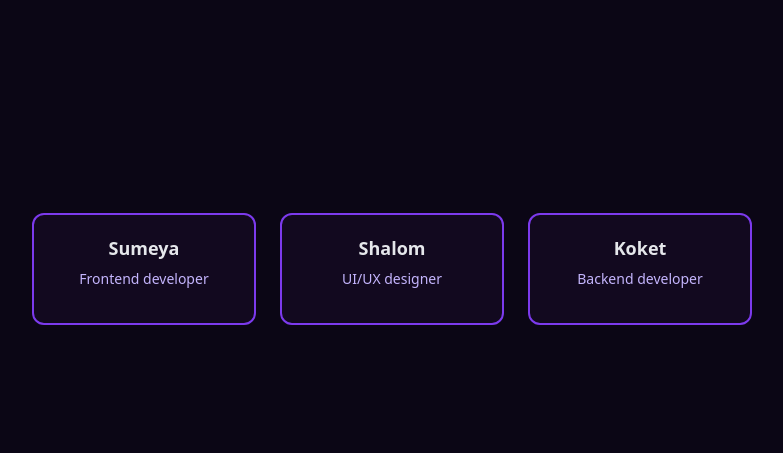
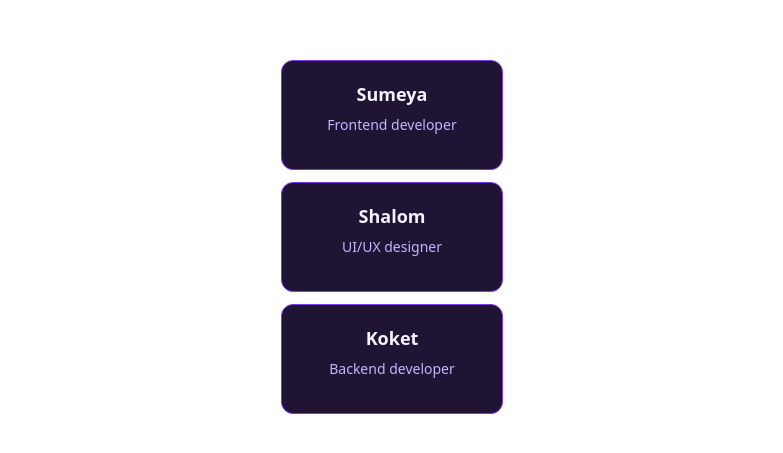
Before and after one commit to Hawi-G/spec-frontend-journey, a Vue app: page / in a window 1280 px wide. Shown: the part 163-616 px from the top of the page, without its empty margins (248-1031 px from the left). Built offline with nearby package versions, Linux system fonts and the light colour scheme.

Commit message:
used components folder for automatic import instead of creating another folder

```diff
--- a/src/App.vue
+++ b/src/App.vue
@@ -6,26 +6,6 @@
   </div>
 </template>
 
-<script>
-import UserCard from "./component/UserCard.vue";
-
-export default {
-  components: {
-    UserCard
-  }
-};
+<script setup>
+import UserCard from './components/UserCard.vue'
 </script>
-
-<style>
-body {
-  background-color: #0b0615;
-}
-
-.container {
-  display: flex;
-  justify-content: center;
-  align-items: center;
-  gap: 24px;
-  height: 100vh;
-}
-</style>
--- a/src/component/UserCard.vue
+++ /dev/null
@@ -1,57 +0,0 @@
-<template>
-  <div class="user-card">
-    <h2>{{ name }}</h2>
-    <p>{{ role }}</p>
-
-  </div>
-</template>
-
-<script>
-export default {
-  name: "UserCard",
-  props: {
-    name: String,
-    role: String
-  }
-};
-</script>
-
-<style scoped>
-.user-card {
-  width: 180px;
-  padding: 20px;
-  border: 2px solid #7c3aed;
-  border-radius: 12px;
-  text-align: center;
-  background-color: #12091f;
-  color: #e5e7eb;
-  position: relative;
-  transition: transform 0.2s ease;
-}
-
-.user-card:hover {
-  transform: translateY(-4px);
-}
-
-h2 {
-  margin: 0;
-  font-size: 18px;
-}
-
-p {
-  margin-top: 6px;
-  font-size: 14px;
-  color: #c4b5fd;
-}
-
-.badge {
-  position: absolute;
-  top: -10px;
-  right: -10px;
-  background: #7c3aed;
-  color: white;
-  font-size: 11px;
-  padding: 4px 8px;
-  border-radius: 999px;
-}
-</style>
--- /dev/null
+++ b/src/components/UserCard.vue
@@ -0,0 +1,39 @@
+<template>
+<div class="user-card">
+    <h2>{{ name }}</h2>
+    <p>{{ role }}</p>
+  </div>
+</template>
+
+<script setup>
+defineProps({
+  name: String,
+  role: String
+})
+</script>
+
+
+<style>
+.user-card {
+  width: 180px;
+  padding: 20px;
+  margin: 12px;
+  border-radius: 12px;
+  background-color: #1f1433;
+  border: 1px solid #7c3aed;
+  text-align: center;
+  color: #e9d5ff;
+}
+
+h2 {
+  margin: 0;
+  font-size: 18px;
+  color: #f5f3ff;
+}
+
+p {
+  margin-top: 6px;
+  font-size: 14px;
+  color: #c4b5fd;
+}
+</style>
```
